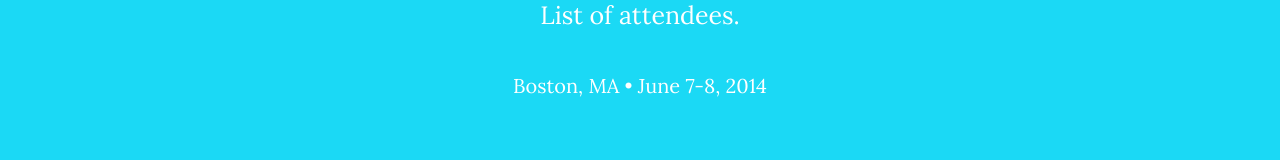
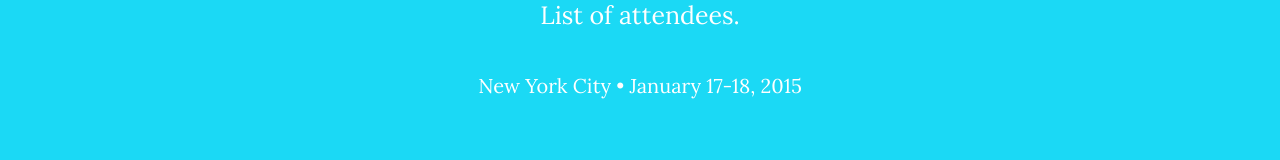
Before and after one commit to whichlight/hacking-journalism-site, a plain HTML site: page attending.html in a window 1280 px wide. Shown: the part 436-596 px from the top of the page. Drawn offline with nearby package versions, Linux system fonts and the light colour scheme; no server answers.

Commit message:
Fix the year

```diff
--- a/attending.html
+++ b/attending.html
@@ -80,7 +80,7 @@
             <h1 class="brand-heading">Who's coming?</h1>
 
             <p class="intro-text">List of attendees.</p>
-            <p>Boston, MA • June 7-8, 2014</p>
+            <p>New York City • January 17-18, 2015</p>
 
           </div>
         </div>
```
